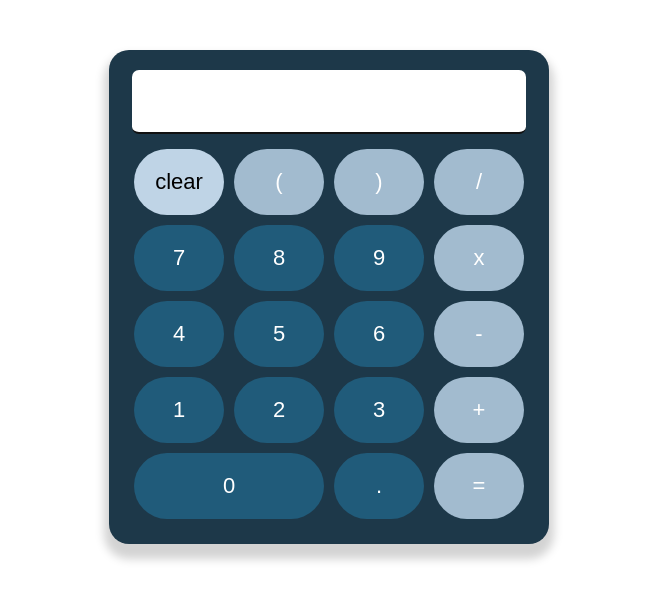
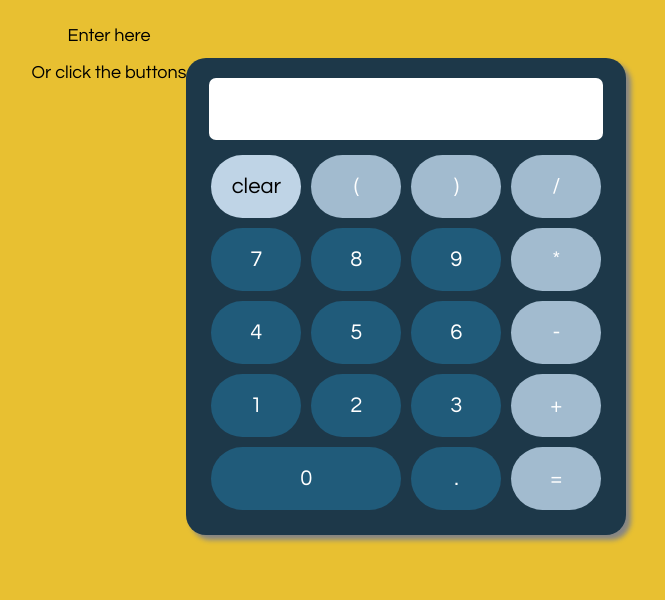
Before and after one commit to leoradouek/Calculator, a React (Create React App) app: page / in a window 1280 px wide. Shown: the top 600 px of the page, without its empty margins (311-976 px from the left). Built offline with nearby package versions, Linux system fonts and the light colour scheme.

Commit message:
fix: entering expression in input field

```diff
--- a/public/index.html
+++ b/public/index.html
@@ -6,6 +6,10 @@
     <meta name="theme-color" content="#000000" />
     <link rel="apple-touch-icon" href="%PUBLIC_URL%/logo192.png" />
     <link rel="manifest" href="%PUBLIC_URL%/manifest.json" />
+    <link
+      href="https://fonts.googleapis.com/css2?family=Questrial&display=swap"
+      rel="stylesheet"
+    />
     <title>Calculator</title>
   </head>
   <body>
--- a/src/App.css
+++ b/src/App.css
@@ -1,38 +1,15 @@
+body {
+  background-color: #e8c031;
+  font-family: "Questrial";
+}
 .App {
+  display: flex;
+  justify-content: center;
+  align-items: center;
+
   text-align: center;
 }
 
-.App-logo {
-  height: 40vmin;
-  pointer-events: none;
+p {
+  font-size: 18px;
 }
-
-@media (prefers-reduced-motion: no-preference) {
-  .App-logo {
-    animation: App-logo-spin infinite 20s linear;
-  }
-}
-
-.App-header {
-  background-color: #282c34;
-  min-height: 100vh;
-  display: flex;
-  flex-direction: column;
-  align-items: center;
-  justify-content: center;
-  font-size: calc(10px + 2vmin);
-  color: white;
-}
-
-.App-link {
-  color: #61dafb;
-}
-
-@keyframes App-logo-spin {
-  from {
-    transform: rotate(0deg);
-  }
-  to {
-    transform: rotate(360deg);
-  }
-}
--- a/src/App.js
+++ b/src/App.js
@@ -4,7 +4,13 @@ import Calculator from "./Calculator";
 function App() {
   return (
     <div className="App">
-      <Calculator />
+      <div>
+        <Calculator />
+        <p>
+          {/* <span style={{ color: "white" }}>Note: </span> this calculator
+          supports up two operations */}
+        </p>
+      </div>
     </div>
   );
 }
--- a/src/CalcFunc.js
+++ b/src/CalcFunc.js
@@ -1,14 +1,23 @@
 function calculator(str) {
+  let ops = { "+": true, "-": true, "*": true, "/": true };
   // Separate the str input between nums and operators.
   let nums = [];
   let operators = [];
 
   for (let i = 0; i < str.length; i++) {
     if (str[i] === " ") continue; // skip the spaces
-    if (str[i].match(/[a-z]/g)) return "Invalid Input"; // invalid if input is a letter
+
+    // Input string is invalid if it 1) includes a letter, 2) has more than 2 operators in a row
+    if (
+      (ops[str[i]] && ops[str[i + 1]] && ops[str[i + 2]]) ||
+      str[i].match(/[a-z]/g)
+    )
+      return "Invalid Input";
+
     // is the character a number or a '-' that isn't an operator (ie. negative number)
     if (
       str[i].match(/[0-9]/g) ||
+      i === 0 ||
       (str[i].match(/[-]/g) &&
         !str[i - 1].match(/[0-9]/g) &&
         str[i + 1].match(/[0-9]/g))
@@ -25,14 +34,12 @@ function calculator(str) {
 
   // Checking for invalid inputs:
 
-  if (!operators.length > 2) return "Invalid Input"; // calculator supports max 2 operators in a series
-
   if (!checkBrackets(operators)) return "Invalid Input"; // if there are any brackets, check if valid (see function below)
 
   let opsLength = operators
     .filter((op) => op !== "(")
     .filter((op) => op !== ")").length;
-  if (nums.length > opsLength) return "Invalid Input"; // if there are more operators (not including brackets) than nums then it's invalid
+  if (nums.length <= opsLength || opsLength > 2) return "Invalid Input"; // invalid if more operators than numbers, or if more than 2 operators
 
   // brackets
   while (operators.includes("(")) {
@@ -49,8 +56,8 @@ function calculator(str) {
     } else if (operators[idx + 1] === "(") {
       console.log("nesting brackets"); //////////////// COME BACK TO THIS
     }
-    nums.splice(idx, 2, result);
-    operators.splice(idx, 3);
+    nums.splice(idx, 2, result); // remove the two numbers and replace with the result
+    operators.splice(idx, 3); // remove the brackets and the operator
   }
 
   while (operators.includes("*")) {
--- a/src/Calculator.css
+++ b/src/Calculator.css
@@ -1,11 +1,15 @@
+#main-calc-container {
+  display: flex;
+}
 .calculator-container {
   background-color: #1d3849;
   margin: 0 auto;
   margin-top: 50px;
+  margin-bottom: 50px;
   border-radius: 20px;
   padding: 20px;
   width: 400px;
-  box-shadow: 0px 10px 10px 5px lightgray;
+  box-shadow: 5px 5px 5px 0px rgb(133, 133, 133);
 }
 
 input {
@@ -16,7 +20,6 @@ input {
   padding-right: 12px;
   width: 95%;
   height: 60px;
-  border-bottom: 2px solid #111;
   color: #072a3d;
   text-align: right;
   font-size: 30px;
@@ -29,7 +32,7 @@ input {
   grid-template-columns: 1fr 1fr 1fr 1fr;
 }
 
-.calculator-button {
+.calc-button {
   border: none;
   background: #205b7a;
   padding: 20px;
@@ -37,26 +40,26 @@ input {
   color: white;
   border-radius: 80px;
   font-size: 22px;
-  cursor: pointer; /* make it look clickable */
+  cursor: pointer;
 }
 
-.calculator-button:hover {
+.calc-button:hover {
   background-color: #3e7ea0;
 }
 
-.calculator-button:active {
+.calc-button:active {
   background-color: #64a1c2;
 }
 
-.operator {
+.op {
   background-color: #a2bbcf;
 }
 
-.operator:hover {
+.op:hover {
   background-color: #c3d3e0;
 }
 
-.operator:active {
+.op:active {
   background-color: #dbe5ec;
 }
 
@@ -74,3 +77,7 @@ input {
 .zero {
   grid-column: span 2;
 }
+
+button {
+  font-family: "Questrial";
+}
--- a/src/Calculator.js
+++ b/src/Calculator.js
@@ -3,140 +3,107 @@ import calculator from "./CalcFunc";
 import "./Calculator.css";
 
 const Calculator = () => {
-  // const [result, setResult] = useState("");
   const [expression, setExpression] = useState("");
-  const [clear, setClear] = useState(false);
+  const [result, setResult] = useState(" "); // set as whitespace (rather than empty string) bc had trouble displaying result of 0 otherwise
+
+  const displayValue = expression ? expression : result;
 
   const handleSubmit = (e) => {
-    e.preventDefault(); // prevents page from refreshing when clicking submit
-
-    let sum = calculator(expression);
-    // setResult(sum);
-    setExpression(sum);
-    setClear(true); // if user clicks '=', then the next number should clear and start again
+    e.preventDefault();
+    let total = calculator(expression);
+    setExpression("");
+    setResult(total);
   };
 
-  const handleClick = (e) => {
+  const handleButton = (e) => {
     e.preventDefault();
-    if (clear) {
-      // if user just summed the expression, then clear what's there and start again
-      setExpression(e.target.value);
-      setClear(false);
-    } else {
-      setExpression(expression + e.target.value);
+    if (result !== " ") {
+      setResult(" "); // set to empty string so that it will switch to displaying the expression in the input field
     }
+    setExpression(expression + e.target.value);
   };
 
-  const handleClear = (e) => {
+  const handleInputChange = (e) => {
+    result !== " " ? setResult(" ") : setExpression(e.target.value);
+  };
+
+  const handleClear = () => {
     setExpression("");
+    setResult(" ");
   };
 
   return (
-    <div>
+    <div id="main-calc-container">
+      <div id="explanation">
+        <p>Enter here</p>
+        <p>Or click the buttons</p>
+      </div>
       <div className="calculator-container">
-        {/* <form onSubmit={handleSubmit}>
-          <div className="form-container">
-            <input
-              required
-              type="text"
-              name="word"
-              value={expression}
-              onChange={(e) => setExpression(e.target.value)} // to keep track of value that is entered and store in state
-            />
-          </div>
-        </form> */}
         <form onSubmit={handleSubmit}>
           <input
-            onChange={(e) => setExpression(e.target.value)} // to allow user to type in input box directly
+            onChange={handleInputChange}
             type="text"
-            value={expression}
+            value={displayValue}
+            autoFocus
           ></input>
         </form>
 
         <div className="button-container">
-          <button onClick={handleClear} className="calculator-button clear">
+          <button onClick={handleClear} className="calc-button clear">
             clear
           </button>
-          <button
-            onClick={handleClick}
-            value="("
-            className="calculator-button operator"
-          >
+          <button onClick={handleButton} value="(" className="calc-button op">
             (
           </button>
-          <button
-            onClick={handleClick}
-            value=")"
-            className="calculator-button operator"
-          >
+          <button onClick={handleButton} value=")" className="calc-button op">
             )
           </button>
-          <button
-            onClick={handleClick}
-            value="/"
-            className="calculator-button operator"
-          >
+          <button onClick={handleButton} value="/" className="calc-button op">
             /
           </button>
-          <button onClick={handleClick} value="7" className="calculator-button">
+          <button onClick={handleButton} value="7" className="calc-button">
             7
           </button>
-          <button onClick={handleClick} value="8" className="calculator-button">
+          <button onClick={handleButton} value="8" className="calc-button">
             8
           </button>
-          <button onClick={handleClick} value="9" className="calculator-button">
+          <button onClick={handleButton} value="9" className="calc-button">
             9
           </button>
-          <button
-            onClick={handleClick}
-            value="*"
-            className="calculator-button operator "
-          >
-            x
+          <button onClick={handleButton} value="*" className="calc-button op ">
+            *
           </button>
-          <button onClick={handleClick} value="4" className="calculator-button">
+          <button onClick={handleButton} value="4" className="calc-button">
             4
           </button>
-          <button onClick={handleClick} value="5" className="calculator-button">
+          <button onClick={handleButton} value="5" className="calc-button">
             5
           </button>
-          <button onClick={handleClick} value="6" className="calculator-button">
+          <button onClick={handleButton} value="6" className="calc-button">
             6
           </button>
-          <button
-            onClick={handleClick}
-            value="-"
-            className="calculator-button operator"
-          >
+          <button onClick={handleButton} value="-" className="calc-button op">
             -
           </button>
-          <button onClick={handleClick} value="1" className="calculator-button">
+          <button onClick={handleButton} value="1" className="calc-button">
             1
           </button>
-          <button onClick={handleClick} value="2" className="calculator-button">
+          <button onClick={handleButton} value="2" className="calc-button">
             2
           </button>
-          <button onClick={handleClick} value="3" className="calculator-button">
+          <button onClick={handleButton} value="3" className="calc-button">
             3
           </button>
-          <button
-            onClick={handleClick}
-            value="+"
-            className="calculator-button operator"
-          >
+          <button onClick={handleButton} value="+" className="calc-button op">
             +
           </button>
-          <button
-            onClick={handleClick}
-            value="0"
-            className="calculator-button zero"
-          >
+          <button onClick={handleButton} value="0" className="calc-button zero">
             0
           </button>
-          <button onClick={handleClick} value="." className="calculator-button">
+          <button onClick={handleButton} value="." className="calc-button">
             .
           </button>
-          <button onClick={handleSubmit} className="calculator-button operator">
+          <button onClick={handleSubmit} className="calc-button op">
             =
           </button>
         </div>
```
